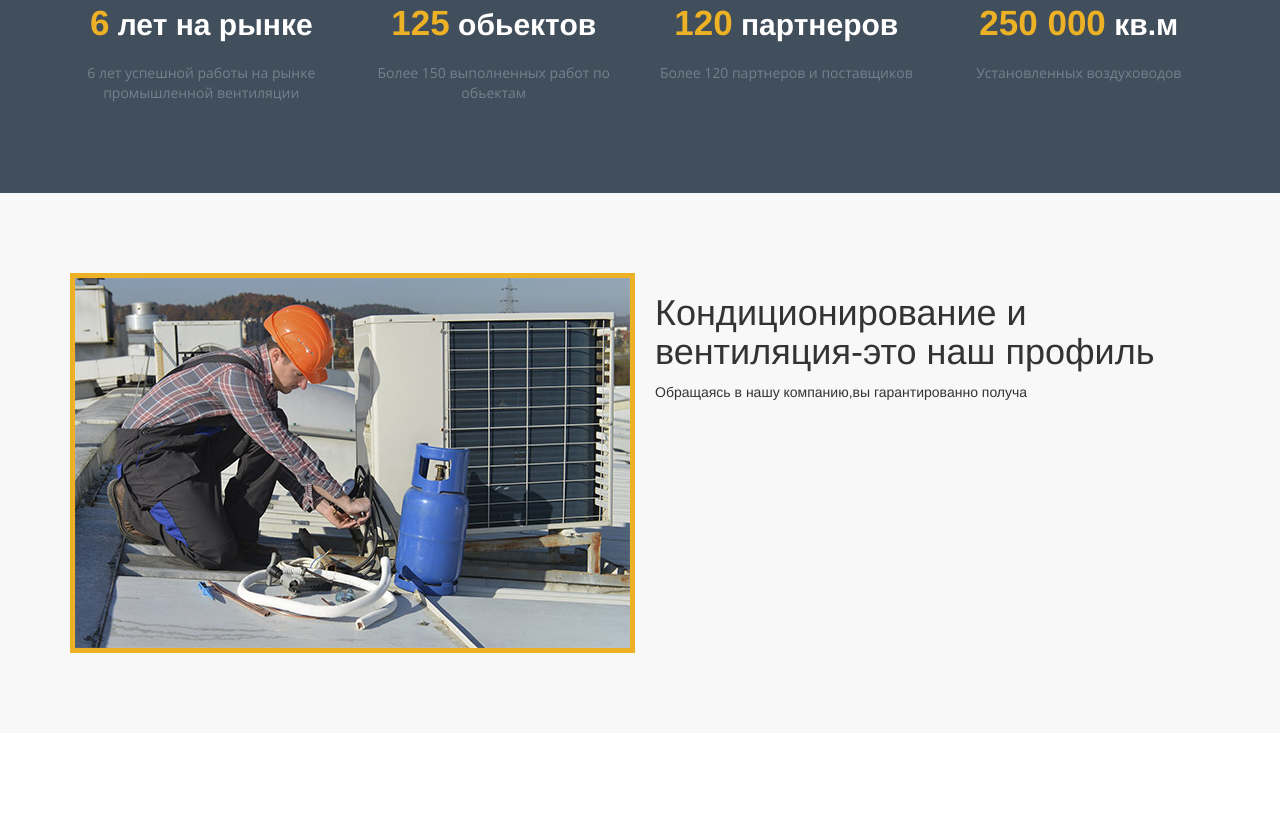
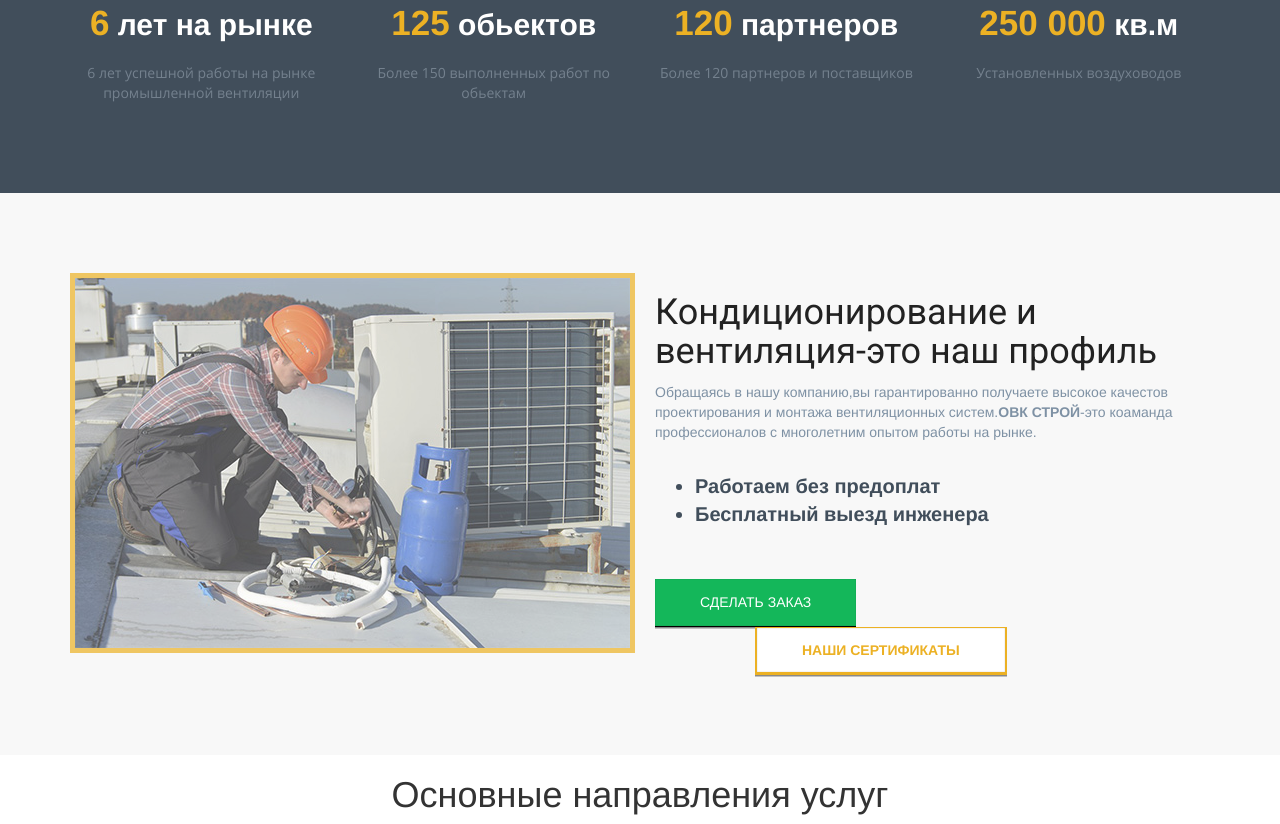
Before and after one commit to VerDan777/ovknew, a website: page app/index.html in a window 1280 px wide. Shown: the part 976-1800 px from the top of the page. Before the commit the page ends 1709 px from the top, so only its background shows below. Drawn offline with nearby package versions, Linux system fonts and the light colour scheme.

Commit message:
added section

```diff
--- a/app/assets/sass/modules/_button.scss
+++ b/app/assets/sass/modules/_button.scss
@@ -28,4 +28,21 @@
             transform: translateY(2px);
 
         }
+        &--right-green {
+            border:2px solid #ecb124;
+            border-top-width: 1px;
+            border-bottom-width: 3px;
+            background-color:#fff;
+            color:#ecb124;
+            font-weight: 700;
+            margin-left: 100px;
+            // box-shadow: 0px 2.0px 0px 0 rgba(#ecb124, 0.45),
+        //  inset 0 0 1px 0 rgba(#ecb124, 0.44);
+              &:hover,&:focus {
+            color:#fff;
+            text-decoration: none;
+            // background-color: #18cb65;
+        }
+        }
+
 }
--- a/app/assets/sass/modules/main-content.scss
+++ b/app/assets/sass/modules/main-content.scss
@@ -15,17 +15,47 @@
 
         img {
            border:5px solid #ecb124;
-           min-height: 360px;
+           opacity: 0.7;
+           display: inline;
+           text-align: center;
+         @include atSmall {
+
+           max-width: 300px;
+        }
        }
        &__img {
+
+
         &__triangle {
             position: absolute;
             top: 0px;
             right: 0px;
-            @include triangle(12px,gray,up-right);
+            // @include triangle(12px,gray,up-right);
         }
        }
+       ul {
+           margin-bottom: 50px;
+         color: #414e5b;
+         font-size: 2rem;
+         font-weight: bolder;
+       }
+       p {
+           margin-bottom: 30px;
+          color: #7e91a4;
+
+       }
+       h1 {
+           color:#222222;
+           font-family: 'Roboto',sans-serif;
+           font-weight: 400;
+       }
     }
+      &--direction {
+            h1 {
+        text-align: center;
+
+        }
+        }
 
 
 }
--- a/app/index.html
+++ b/app/index.html
@@ -131,7 +131,13 @@
          <div class="col-sm-6">
             <div class="main-content--gallery__title">
             <h1>Кондиционирование и вентиляция-это наш профиль</h1>
-            <p>Обращаясь в нашу компанию,вы гарантированно получа</p>
+            <p>Обращаясь в нашу компанию,вы гарантированно получаете высокое качестов проектирования и монтажа вентиляционных систем.<strong>ОВК СТРОЙ</strong>-это коаманда профессионалов с многолетним опытом работы на рынке.</p>
+            <ul>
+                <li>Работаем без предоплат</li>
+                <li>Бесплатный выезд инженера</li>
+            </ul>
+            <button class="button">Сделать заказ</button>
+             <button class="button button--right-green">Наши сертификаты</button>
              </div>
          </div>
 
@@ -140,6 +146,15 @@
         </div>
 
     </section>
+    <section class="main-content--direction">
+        <div class="container">
+            <div class="row">
+                <h1>Основные направления услуг</h1>
+
+            </div>
+            <div>
+
+    </section>
 
 </body>
 </html>
--- a/package.json
+++ b/package.json
@@ -16,7 +16,7 @@
   },
   "repository": {
     "type": "git",
-    "url":
+    "url": "git+https://github.com/VerDan777/ovk.git"
   },
   "author": "Daniil",
   "license": "ISC",
```
Also changed, not shown: app/temp/styles/styles.css.
